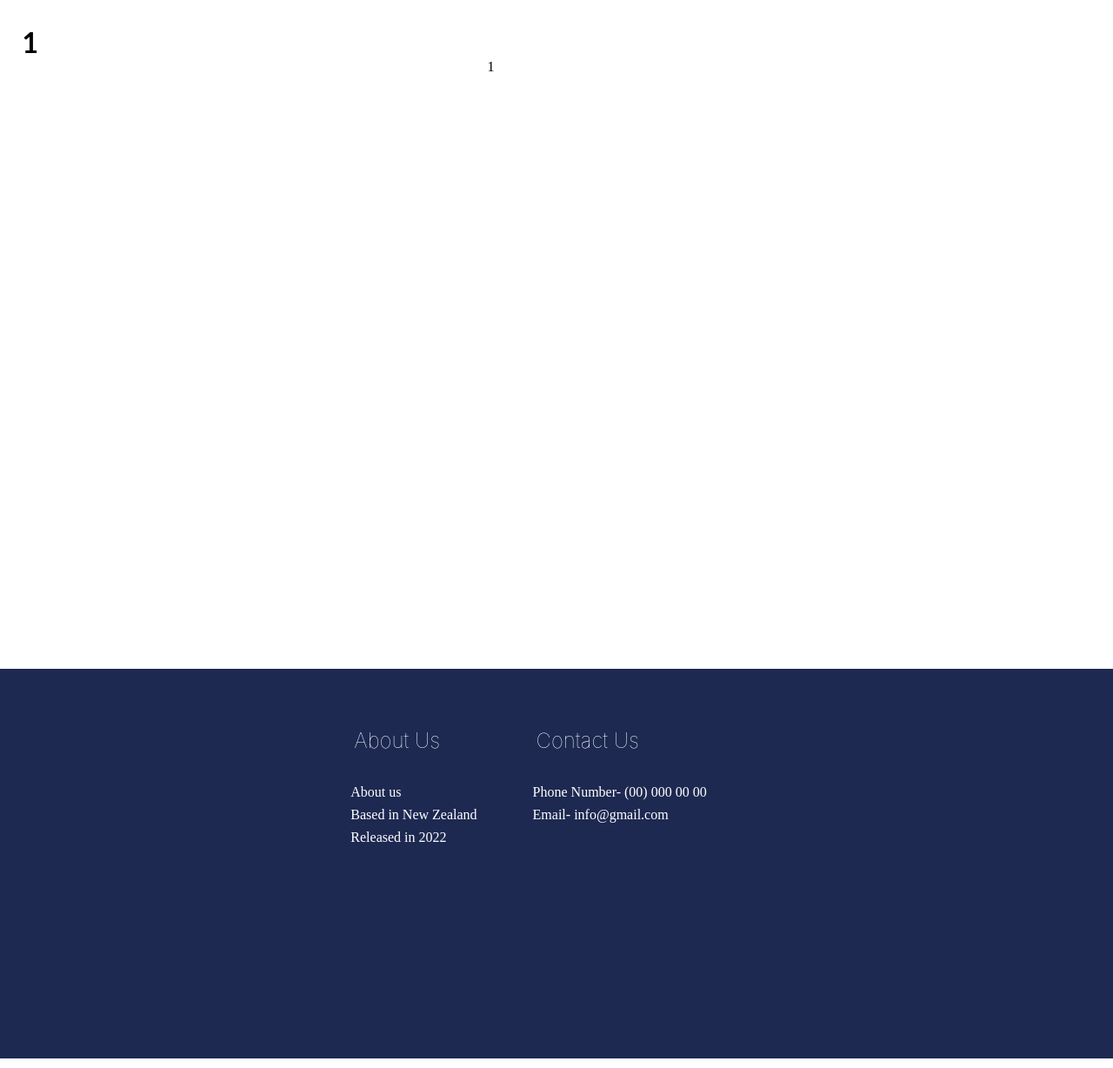
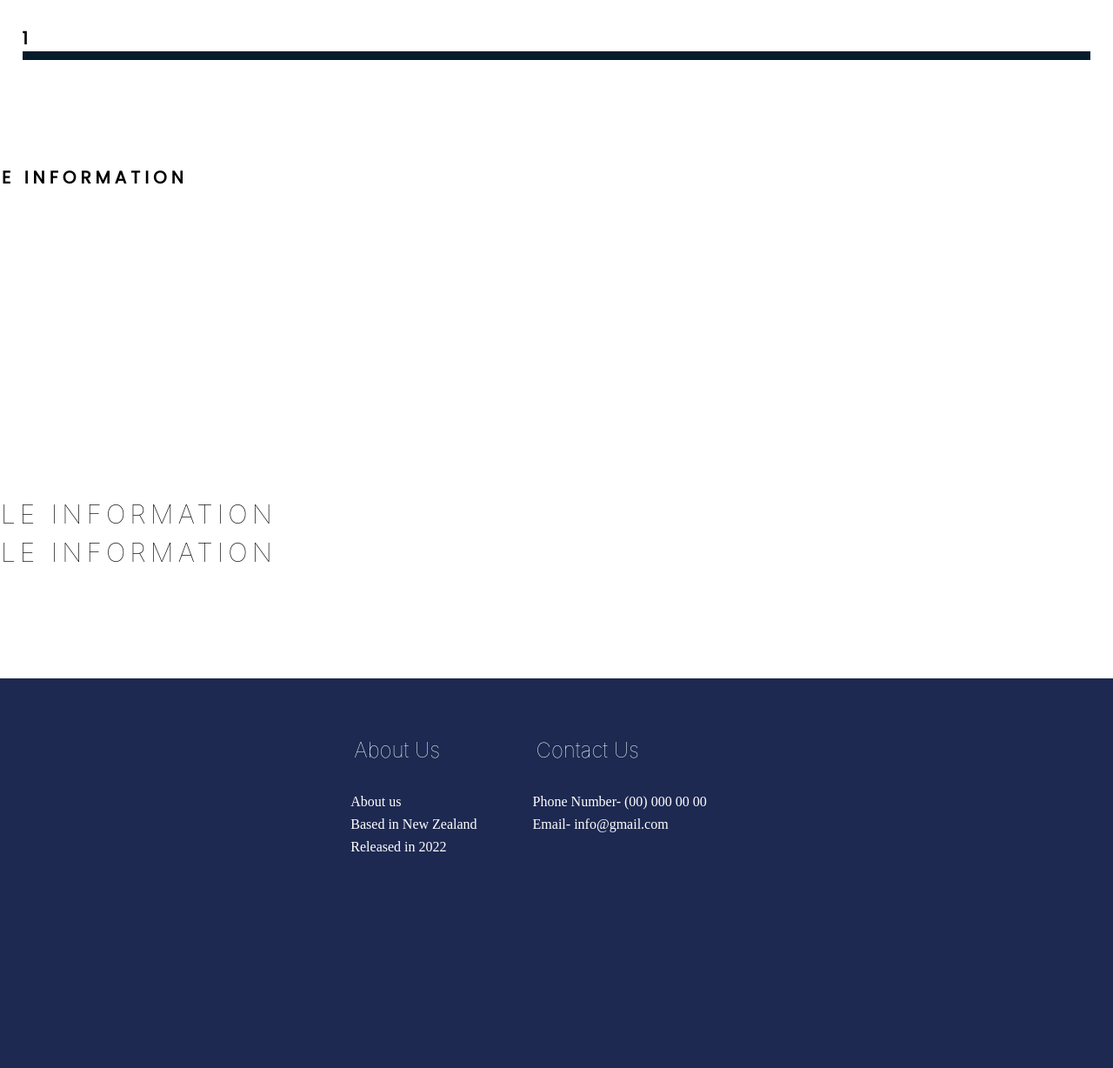
Before and after one commit to JoelFox19/13DTP-NBA-Reference, a Flask app: template application/templates/page.html in a window 1280 px wide. Shown: the part 565-1793 px from the top of the page at 87% size. Run offline with Flask 2, Linux system fonts and the light colour scheme; the template is opened without the code that fills it: most values are stand-ins (such as "Sample title", 1, 10 or a date in 2020).

Commit message:
adding innformation into database and working on css and html for the display of it

```diff
--- a/application/routes.py
+++ b/application/routes.py
@@ -28,7 +28,7 @@ def roster():
 def pages(teamname):
    team_id = do_query ("SELECT * FROM display WHERE teamname=?;",(teamname,),fetchone=True)
    teamimage_id = do_query ("SELECT image from display WHERE teamname=?;",(teamname,),fetchone=False)
-   players = do_query ("SELECT information FROM display WHERE teamname=?;",(teamname,),fetchone=False)
+   players = do_query ("SELECT information, information2, information3, information4 FROM display WHERE teamname=?;",(teamname,),fetchone=False)
    colours = do_query ("SELECT colour FROM display WHERE teamname=?;",(teamname,),fetchone=False)
    return render_template('page.html',title="Team Page", players=players,team_id=team_id,colours=colours,teamimage_id=teamimage_id)
 
--- a/application/static/css/style.css
+++ b/application/static/css/style.css
@@ -28,6 +28,16 @@
      padding: 14px 16px;
    }
 
+   h4{
+    text-align: left;
+    padding: 20px 20px;
+    color: black;
+    text-transform: uppercase;
+    letter-spacing: 5px;
+    font-size: 20px;
+    font-family: 'Poppins', sans-serif;
+   }
+
 .logo{
     color: #fdb927;
     text-transform: uppercase;
@@ -43,6 +53,14 @@
   font-family: 'Poppins', sans-serif;
   margin-bottom: 10px;
   border-bottom: 10px solid #051c2d;
+}
+
+.teamtext h1{
+  color: black;
+  text-transform: uppercase;
+  letter-spacing: 5px;
+  font-size: 20px;
+  font-family: 'Poppins', sans-serif;
 }
 
 .header-img{
@@ -261,7 +279,13 @@ nav{
   .web-team{
     width: 1380px;
     height: 700px;
-    text-align: center;
+    text-align: left;
+    padding: 20px 20px;
+    color: black;
+    text-transform: uppercase;
+    letter-spacing: 5px;
+    font-size: 20px;
+    font-family: 'Poppins', sans-serif;
     float: right;
     position: relative;
     cursor: pointer;
--- a/application/templates/nav.html
+++ b/application/templates/nav.html
@@ -15,7 +15,10 @@
         <a href="/roster">Roster</a>
     </li>
     <li>
-        <a href="/shop">Shop</a>
+        <a href="/tickets">Season Tickets</a>
+    </li>
+    <li>
+        <a href="/shop">Shop Gallery</a>
     </li>
     <li>
         <a href="#">About</a>
--- a/application/templates/page.html
+++ b/application/templates/page.html
@@ -6,10 +6,33 @@
 <div class="web-section">
 {% for colour in colours %}
 {% for information in players %}
+{% for information2 in players %}
+{% for information3 in players %}
+{% for information4 in players %}
 <a href="/tickets">
-<h1>{{team_id[2]}}</h1>
+  <div class="teamtext">
+<h1>{{team_id[1]}}</h1>
 </a>
-  <div class="web-team" style="background-color: {{colour[0]}}" <h2>{{information[0]}}</h2>
+</div>
+  <div class="web-team" style="background-color: {{colour[0]}}">
+  <h4>{{information[0]}}</h4>
+  <h4>{{information2[1]}}</h4>
+<br>
+<br>
+<br>
+<br>
+<br>
+<br>
+<br>
+<br>
+<br>
+<br>
+<br>
+    <h2>{{information3[2]}}</h2>
+    <h2>{{information4[3]}}</h2>
+    {% endfor %}
+    {% endfor %}
+    {% endfor %}
     {% endfor %}
     {% endfor %}
 </div>
```
Also changed, not shown: application/nba.db.
